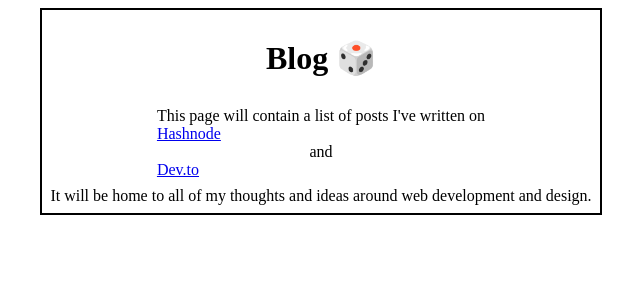
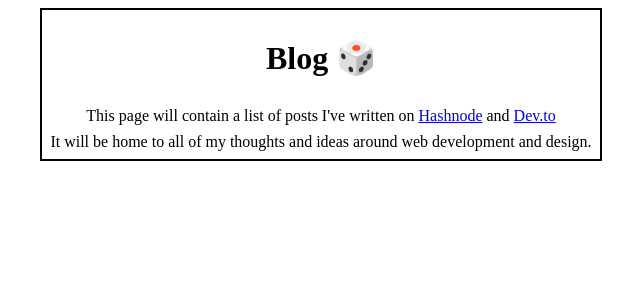
Before and after one commit to a12989x/portfolio-v1, a Next.js app: page /blog in a window 1280 px wide. Shown: the top 300 px of the page, without its empty margins (319-959 px from the left). Built offline with nearby package versions, Linux system fonts and the light colour scheme.

Commit message:
feat: add spread props to link component

```diff
--- a/components/Link.tsx
+++ b/components/Link.tsx
@@ -1,30 +1,17 @@
 import { ReactNode } from 'react';
 import NextLink from 'next/link';
-import { Link as ChakraLink } from '@chakra-ui/layout';
+import { Link as ChakraLink, LinkProps } from '@chakra-ui/layout';
 
-interface LinkProps {
+interface LinkInterface extends LinkProps {
 	href: string;
-	isExternal?: boolean;
 	children: ReactNode;
-	variant?: string;
+	props?: LinkProps;
 }
 
-const Link = ({
-	href,
-	isExternal = true,
-	children,
-	variant = 'default',
-}: LinkProps): JSX.Element => {
+const Link = ({ href, children, ...props }: LinkInterface): JSX.Element => {
 	return (
 		<NextLink href={href} passHref>
-			<ChakraLink
-				isExternal={isExternal}
-				variant={variant}
-				display='flex'
-				alignItems='center'
-			>
-				{children}
-			</ChakraLink>
+			<ChakraLink {...props}>{children}</ChakraLink>
 		</NextLink>
 	);
 };
```
